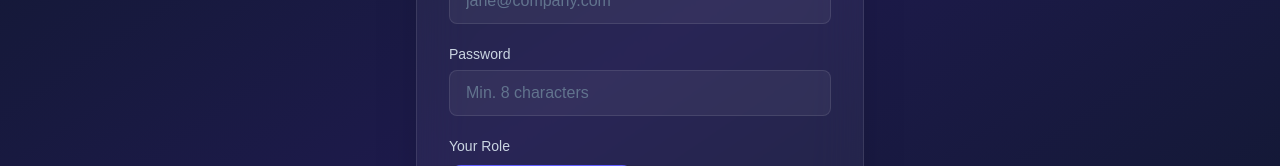
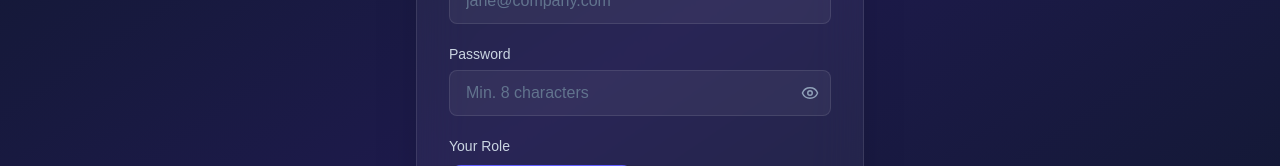
Before and after one commit to chandan-builds/legal-document-editor, a Next.js app in the folder client/: page /auth/register in a window 1280 px wide. Shown: the part 381-547 px from the top of the page. Built offline with nearby package versions, Linux system fonts and the light colour scheme; no server answers.

Commit message:
feat: add password show/hide toggle on login and register pages

```diff
--- a/client/app/auth/login/page.tsx
+++ b/client/app/auth/login/page.tsx
@@ -1,6 +1,7 @@
 'use client';
 
 import { useState } from 'react';
+import { Eye, EyeOff } from 'lucide-react';
 import { useAuth } from '@/hooks/useAuth';
 import { useRouter } from 'next/navigation';
 import Link from 'next/link';
@@ -12,6 +13,7 @@ export default function LoginPage() {
     const [password, setPassword] = useState('');
     const [error, setError] = useState('');
     const [isLoading, setIsLoading] = useState(false);
+    const [showPassword, setShowPassword] = useState(false);
 
     const handleSubmit = async (e: React.FormEvent) => {
         e.preventDefault();
@@ -68,15 +70,26 @@ export default function LoginPage() {
 
                         <div>
                             <label className="block text-sm font-medium text-slate-300 mb-1.5">Password</label>
+                            <div className="relative">
                                 <input
-                                type="password"
+                                    type={showPassword ? 'text' : 'password'}
                                     value={password}
                                     onChange={(e) => setPassword(e.target.value)}
-                                className="w-full px-4 py-2.5 bg-white/5 border border-white/10 rounded-lg text-white placeholder-slate-500 focus:outline-none focus:ring-2 focus:ring-indigo-500 focus:border-transparent transition"
+                                    className="w-full px-4 py-2.5 pr-11 bg-white/5 border border-white/10 rounded-lg text-white placeholder-slate-500 focus:outline-none focus:ring-2 focus:ring-indigo-500 focus:border-transparent transition"
                                     placeholder="••••••••"
                                     required
                                     autoComplete="current-password"
                                 />
+                                <button
+                                    type="button"
+                                    onClick={() => setShowPassword(!showPassword)}
+                                    className="absolute right-3 top-1/2 -translate-y-1/2 text-slate-400 hover:text-slate-200 transition"
+                                    tabIndex={-1}
+                                    aria-label={showPassword ? 'Hide password' : 'Show password'}
+                                >
+                                    {showPassword ? <EyeOff className="w-4.5 h-4.5" /> : <Eye className="w-4.5 h-4.5" />}
+                                </button>
+                            </div>
                         </div>
 
                         <button
--- a/client/app/auth/register/page.tsx
+++ b/client/app/auth/register/page.tsx
@@ -1,6 +1,7 @@
 'use client';
 
 import { useState } from 'react';
+import { Eye, EyeOff } from 'lucide-react';
 import { useAuth, UserRole } from '@/hooks/useAuth';
 import { useRouter } from 'next/navigation';
 import Link from 'next/link';
@@ -29,6 +30,7 @@ export default function RegisterPage() {
     const [role, setRole] = useState<UserRole>('CLIENT');
     const [error, setError] = useState('');
     const [isLoading, setIsLoading] = useState(false);
+    const [showPassword, setShowPassword] = useState(false);
 
     const handleSubmit = async (e: React.FormEvent) => {
         e.preventDefault();
@@ -96,16 +98,27 @@ export default function RegisterPage() {
 
                         <div>
                             <label className="block text-sm font-medium text-slate-300 mb-1.5">Password</label>
+                            <div className="relative">
                                 <input
-                                type="password"
+                                    type={showPassword ? 'text' : 'password'}
                                     value={password}
                                     onChange={(e) => setPassword(e.target.value)}
-                                className="w-full px-4 py-2.5 bg-white/5 border border-white/10 rounded-lg text-white placeholder-slate-500 focus:outline-none focus:ring-2 focus:ring-indigo-500 focus:border-transparent transition"
+                                    className="w-full px-4 py-2.5 pr-11 bg-white/5 border border-white/10 rounded-lg text-white placeholder-slate-500 focus:outline-none focus:ring-2 focus:ring-indigo-500 focus:border-transparent transition"
                                     placeholder="Min. 8 characters"
                                     required
                                     minLength={8}
                                     autoComplete="new-password"
                                 />
+                                <button
+                                    type="button"
+                                    onClick={() => setShowPassword(!showPassword)}
+                                    className="absolute right-3 top-1/2 -translate-y-1/2 text-slate-400 hover:text-slate-200 transition"
+                                    tabIndex={-1}
+                                    aria-label={showPassword ? 'Hide password' : 'Show password'}
+                                >
+                                    {showPassword ? <EyeOff className="w-4.5 h-4.5" /> : <Eye className="w-4.5 h-4.5" />}
+                                </button>
+                            </div>
                         </div>
 
                         {/* Role Selection */}
```
Lines whose indentation alone changed are shown as unchanged.
